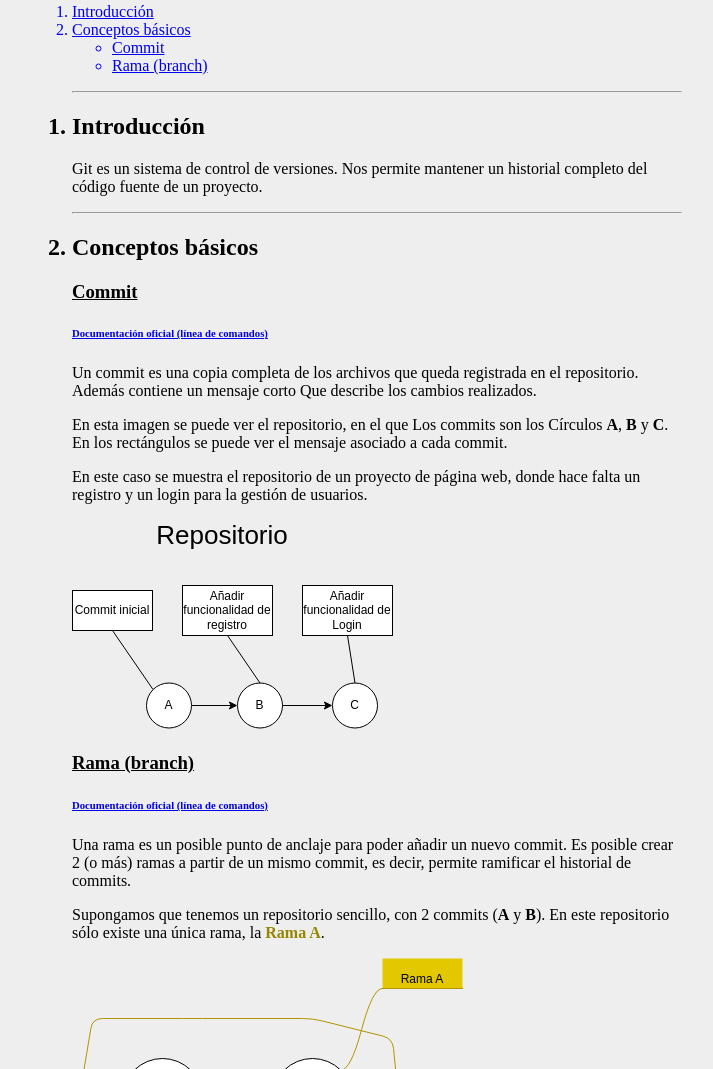
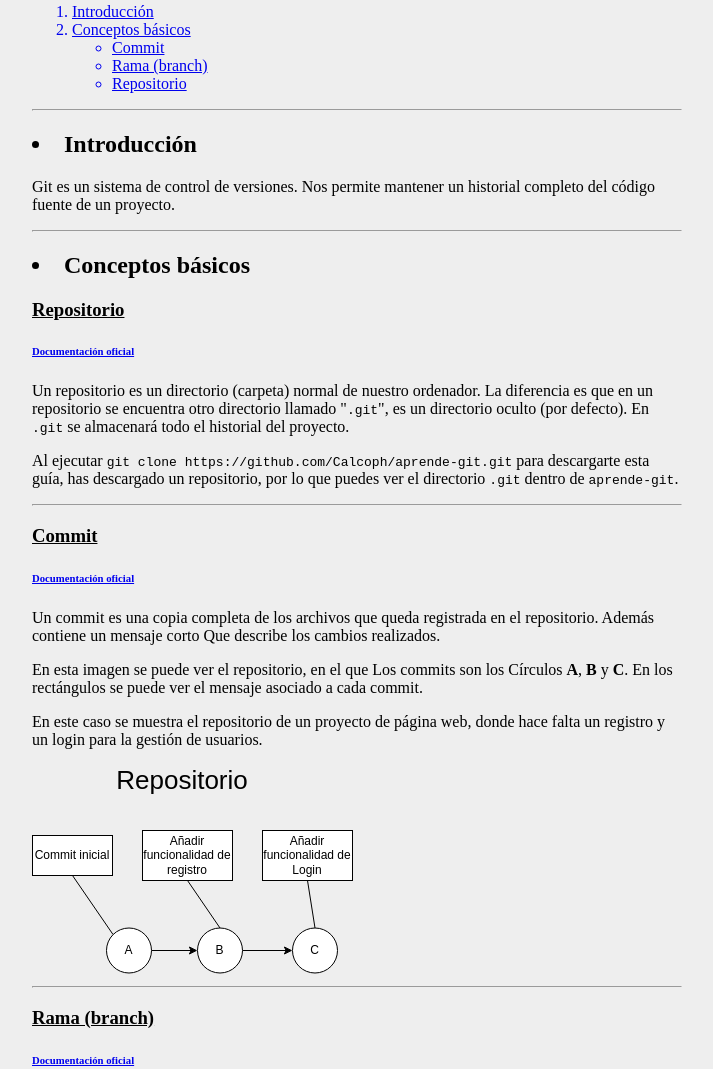
Before and after one commit to Calcoph/aprende-git, a plain HTML site: page index.html in a window 1280 px wide. Shown: the part 173-1242 px from the top of the page, without its empty margins (283-996 px from the left). Drawn offline with Linux system fonts and the light colour scheme.

Commit message:
añadir descripción de repositorio

```diff
--- a/index.html
+++ b/index.html
@@ -25,17 +25,31 @@
             <ul>
                 <a href="#Commit"><li>Commit</li></a>
                 <a href="#Branch"><li>Rama (branch)</li></a>
+                <a href="#Repo"><li>Repositorio</li></a>
             </ul>
     </ol>
+    <hr><!-- ----------------------------------------------------------------------------------------------------------------- -->
 
-    <ol>
-        <hr>
     <h2 id="Introduccion"><li>Introducción</li></h2>
     <p>Git es un sistema de control de versiones. Nos permite mantener un historial completo del código fuente de un proyecto.</p>
-        <hr>
+    <hr><!-- ----------------------------------------------------------------------------------------------------------------- -->
+
     <h2 id="Conceptos"><li>Conceptos básicos</li></h2>
+
+    <h3 id="Repo"><u>Repositorio</u></h3>
+    <h6><a href="https://git-scm.com/docs/user-manual#repositories-and-branches">Documentación oficial</a></h6>
+    <p>Un repositorio es un directorio (carpeta) normal de nuestro ordenador.
+        La diferencia es que en un repositorio se encuentra otro directorio llamado "<code>.git</code>", es un directorio oculto (por defecto).
+        En <code>.git</code> se almacenará todo el historial del proyecto.
+    </p>
+
+    <p>Al ejecutar <code>git clone https://github.com/Calcoph/aprende-git.git</code> para descargarte esta guía,
+        has descargado un repositorio, por lo que puedes ver el directorio <code>.git</code> dentro de <code>aprende-git</code>.
+    </p>
+    <hr><!-- ----------------------------------------------------------------------------------------------------------------- -->
+
     <h3 id="Commit"><u>Commit</u></h3>
-        <h6><a href="https://git-scm.com/docs/user-manual#understanding-commits">Documentación oficial (línea de comandos)</a></h6>
+    <h6><a href="https://git-scm.com/docs/user-manual#understanding-commits">Documentación oficial</a></h6>
     <p>Un commit es una copia completa de los archivos que queda
         registrada en el repositorio. Además contiene un mensaje corto
         Que describe los cambios realizados.
@@ -49,8 +63,10 @@
         donde hace falta un registro y un login para la gestión de usuarios.
     </p>
     <img src="resources/commit.svg"/>
+    <hr><!-- ----------------------------------------------------------------------------------------------------------------- -->
+
     <h3 id="Branch"><u>Rama (branch)</u></h3>
-        <h6><a href="https://git-scm.com/docs/user-manual#what-is-a-branch">Documentación oficial (línea de comandos)</a></h6>
+    <h6><a href="https://git-scm.com/docs/user-manual#what-is-a-branch">Documentación oficial</a></h6>
     <p>
         Una rama es un posible punto de anclaje para poder añadir un nuevo commit.
         Es posible crear 2 (o más) ramas a partir de un mismo commit, es decir, permite ramificar el historial de commits.
@@ -81,6 +97,5 @@
     </p>
     <p>El historial quedaría así si alguien añadiese los commits <b>BA</b> y <b>BC</b> a la rama <b style="color: #978600">Rama A</b>.</p>
     <img src="resources/branch4.svg"/>
-    </ol>
 </body>
 </html>
```
Also changed, not shown: 1 other file. Lines whose indentation alone changed are shown as unchanged.
